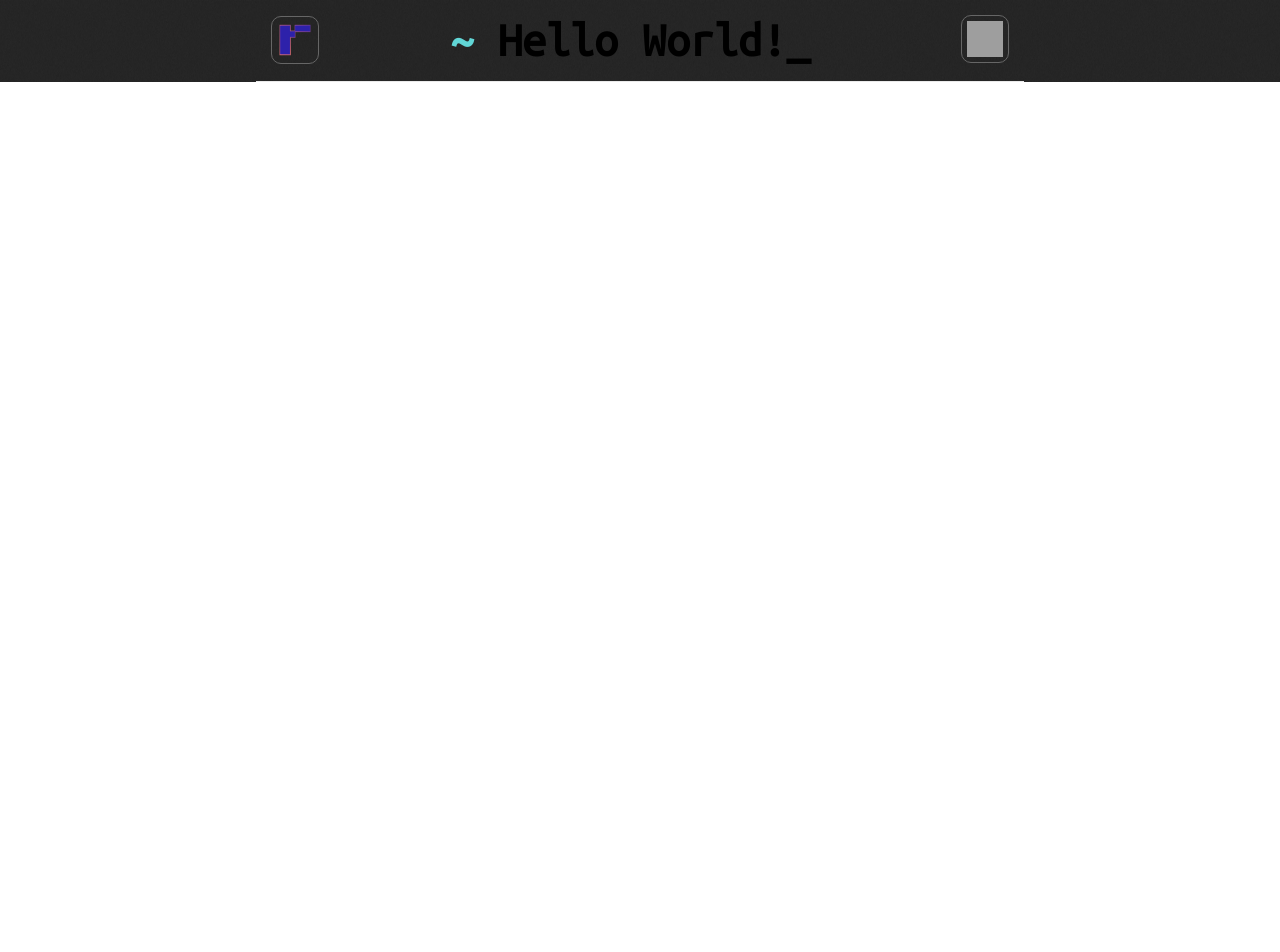
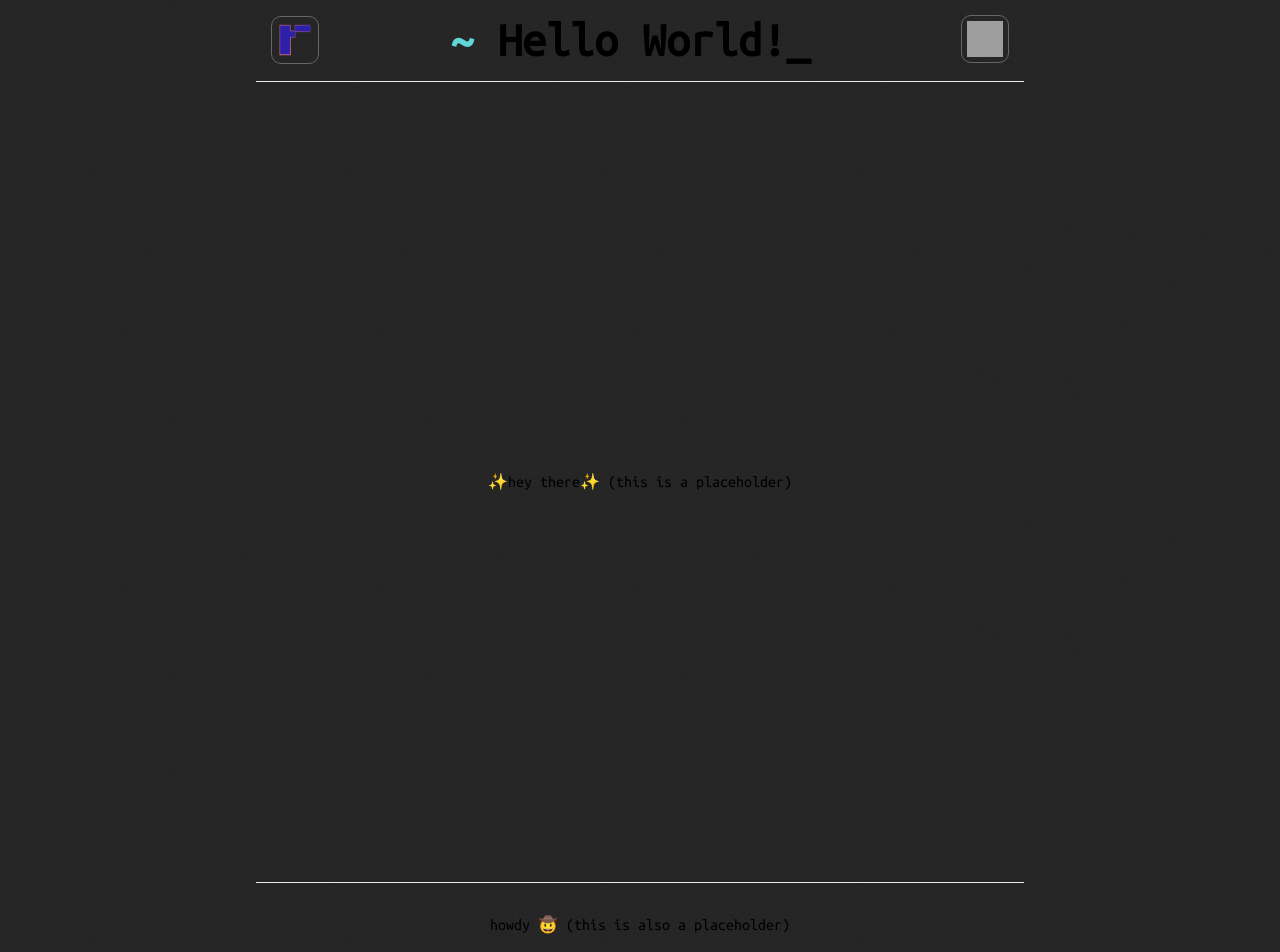
Before and after one commit to Rulofvdm/next-js-portfolio, a Next.js app in the folder my_portfolio/: page / in a window 1280 px wide. Shown: the top 952 px of the page. Before the commit the page ends 800 px from the top, so only its background shows below. Built offline with nearby package versions, Linux system fonts and the light colour scheme; grey boxes are pictures that could not be loaded.

Commit message:
Cleared the space a bit

```diff
--- a/my_portfolio/pages/index.tsx
+++ b/my_portfolio/pages/index.tsx
@@ -4,12 +4,6 @@ import styles from '../styles/Home.module.css'
 
 export default function Home() {
   return (
-  // <div className={styles.container}>
-  //   <head>
-
-  //   </head>
-  // </div>
-
     <div className={styles.container}>
       <Head>
         <title>Rulof's Portfolio 📃</title>
@@ -37,8 +31,10 @@ export default function Home() {
         </div>
       </header>
 
-      {/* <main className={styles.main}>
-        <h1 className={styles.title}>
+      <main className={styles.main}>
+      ✨hey there✨
+      (this is a placeholder)
+        {/* <h1 className={styles.title}>
           Welcome to <a href="https://nextjs.org">Next.js!</a>
         </h1>
 
@@ -77,21 +73,12 @@ export default function Home() {
               Instantly deploy your Next.js site to a public URL with Vercel.
             </p>
           </a>
-        </div>
+        </div> */}
       </main>
 
       <footer className={styles.footer}>
-        <a
-          href="https://vercel.com?utm_source=create-next-app&utm_medium=default-template&utm_campaign=create-next-app"
-          target="_blank"
-          rel="noopener noreferrer"
-        >
-          Powered by{' '}
-          <span className={styles.logo}>
-            <Image src="/vercel.svg" alt="Vercel Logo" width={72} height={16} />
-          </span>
-        </a>
-      </footer> */}
+        howdy 🤠 (this is also a placeholder)
+      </footer>
     </div>
   )
 }
```
